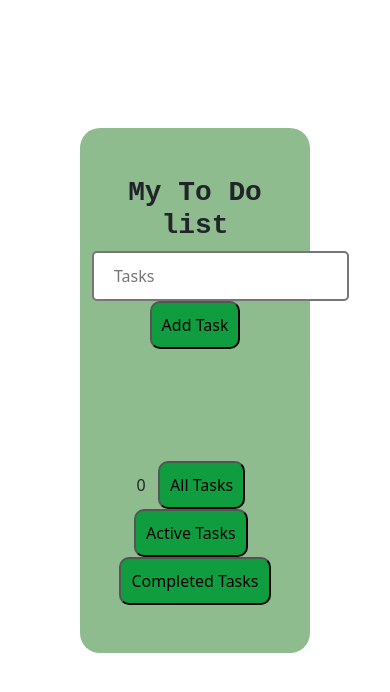
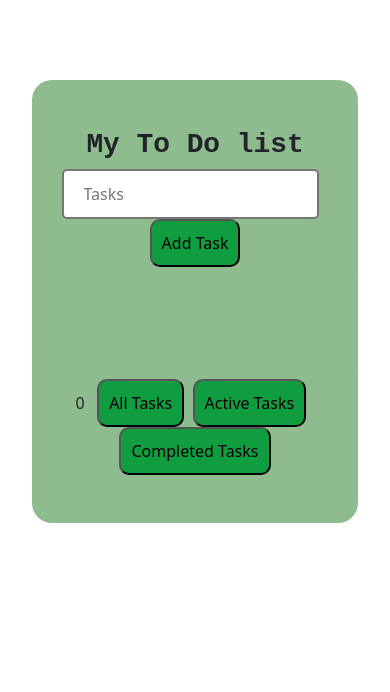
Before and after one commit to MariolaH/To-Do-List, a React app in the folder app/: page / in a window 390 px wide. Built offline with nearby package versions, Linux system fonts and the light colour scheme.

Commit message:
responsive

```diff
--- a/app/src/style.css
+++ b/app/src/style.css
@@ -14,7 +14,7 @@
 }
 
 .frame {
-    margin: 5rem;
+    margin: 2rem;
 }
 
 button {
```
